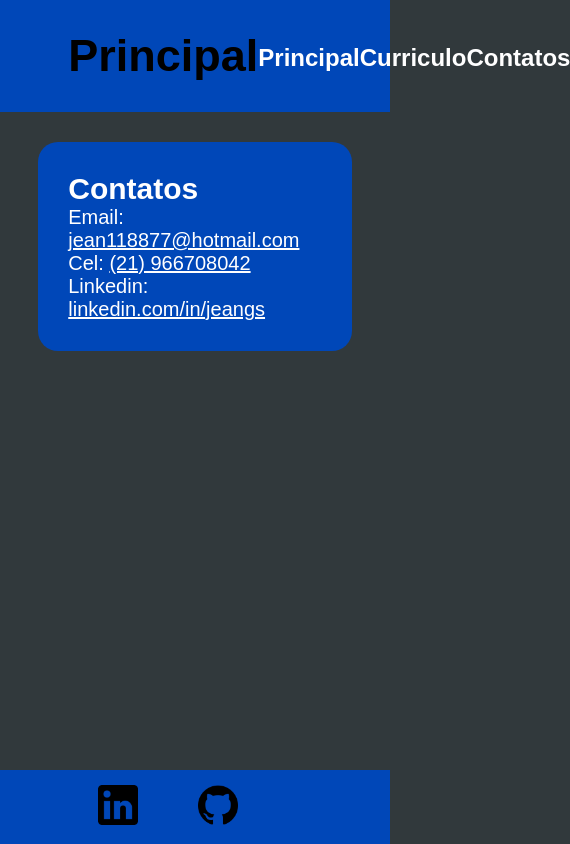
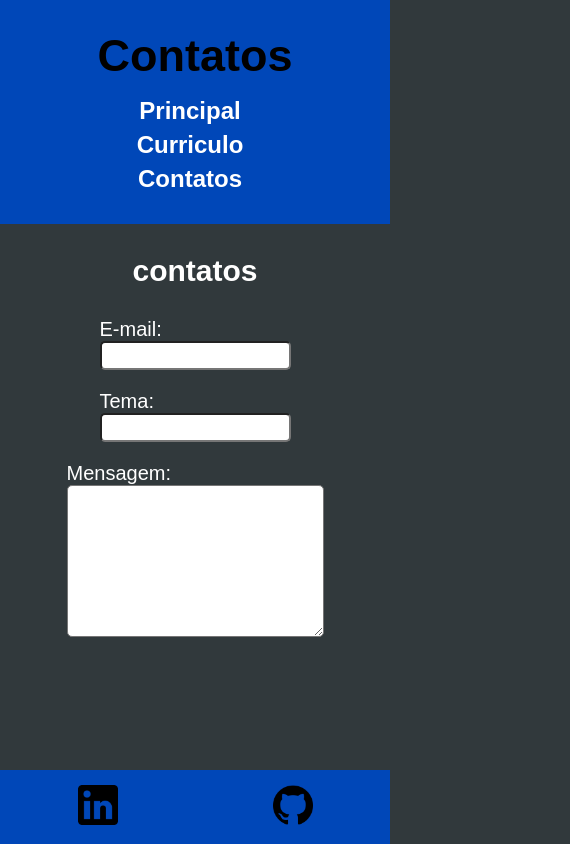
Before and after one commit to JeanGS8/exercicio-front, a plain HTML site: page contato.html in a window 390 px wide. Shown: the whole page, 570 px wide, since content can reach past the window. Drawn offline with Linux system fonts and the light colour scheme.

Commit message:
Exercicio completo

```diff
--- a/contato.html
+++ b/contato.html
@@ -11,7 +11,7 @@
     <header>
         <div class="caixa">
             <nav>
-                <h2>Principal</h2>
+                <h2>Contatos</h2>
                 <ul>
                     <li> <a target="_self" href="index.html"> Principal </a> </li>
                     <li> <a target="_self" href="curriculo.html"> Curriculo </a> </li>
@@ -24,16 +24,21 @@
     <main>
         <section class="contatos">
             <div>
-                <h2>Contatos</h2>
-                <p>
-                    Email: <a target="_blank" href="mailto: jean118877@hotmail.com"> jean118877@hotmail.com </a>
-                </p>
-                <p>
-                    Cel: <a target="_blank" href="tel:+5521966708042"> (21) 966708042 </a>
-                </p>
-                <p>
-                    Linkedin: <a target="_blank" href="https://www.linkedin.com/in/jeangs"> linkedin.com/in/jeangs </a>
-                </p>
+                <form>
+                    <fieldset>
+                        <legend>
+                            <h2> contatos </h2>
+                        </legend>
+
+                        <label>E-mail: <input type="email"></label>
+
+                        <label>Tema: <input type="text"></label>
+
+                        <p>
+                            Mensagem:  <br> <textarea cols="30" rows="10"></textarea>
+                        </p>
+                    </fieldset>
+                </form>
             </div>
         </section>
     </main>
@@ -46,7 +51,7 @@
                 </a>
             </div>
             <div>
-                <a target="_blank" href="mailto: jean118877@hotmail.com">
+                <a target="_blank" href="https://github.com/JeanGS8">
                     <img src="assets/image/github.png" alt="Github">
                 </a>
             </div>
--- a/style.css
+++ b/style.css
@@ -35,6 +35,7 @@ header{
 
 .caixa li{
     list-style: none;
+    margin-right: 10px
 }
 
 .caixa h2{
@@ -53,12 +54,12 @@ header{
     color: black;
 }
 
-/* INDEX */
+/* PRINCIPAL */
 
 .container{
     width: 60%;
     margin: 0 auto;
-    padding: 40px 0;
+    padding: 40px;
     display: flex;
     justify-content: space-around;
     background-color: #0047B8;
@@ -83,6 +84,10 @@ header{
 
 .container p{
     margin: 5px 0;
+}
+
+.container h2{
+    margin-top: 20px;
 }
 
 /* CURRICULO */
@@ -126,8 +131,31 @@ header{
     transition: 0.5S;
 }
 
-.contatos a:hover{
+.contatos fieldset{
+    border: none;
+    display: flex;
+    flex-direction: column;
+    justify-content: space-around;
+}
+
+.contatos h2{
+    margin-bottom: 10px;
+}
+
+.contatos label{
+    margin-bottom: 20px;
+}
+
+.contatos input{
+    display: block;
+    padding: 5px;
+    border-radius: 5px;
     color: black;
+}
+
+.contatos textarea{
+    color: black;
+    border-radius: 5px;
 }
 
 /* FOOTER */
@@ -155,3 +183,75 @@ footer{
     width: 100%;
     background-color: #0047B8;
 }
+
+@media(max-width: 500px){
+    /* Header */
+    *{
+        width: initial;
+    }
+    .caixa{
+        margin: 0 auto;
+    }
+    .caixa nav{
+        display: flex;
+        flex-direction: column;
+        align-items: center;
+    }
+
+    .caixa ul{
+        display: flex;
+        flex-direction: column;
+        align-items: center;
+        margin-top: 10px;
+    }
+
+    /* Principal */
+
+    .container{
+        width: initial;
+        background-color: initial;
+        display: flex;
+        flex-direction: column;
+    }
+
+    .container div{
+        margin: 0 auto;
+    }
+
+    #photo{
+        margin-top: 20px;
+        width: 80%;
+        align-self: center;
+    }
+
+    /* Curriculo */
+
+    .competencias{
+        width: initial;
+        background-color: initial;
+    }
+
+    /* Contatos*/
+    .contatos{
+        width: initial;
+        background-color: initial;
+    }
+
+    .contatos fieldset{
+        display: flex;
+        flex-direction: column;
+        align-items: center;
+    }
+
+    .contatos legend{
+        text-align: center;
+        margin-bottom: 20px;
+    }
+
+    .rodape{
+        position: initial;
+        width: initial;
+        display: flex;
+        justify-content: space-around;
+    }
+}
```
Also changed, not shown: curriculo.html (+2 -2 lines), index.html (+1 -1 lines).
